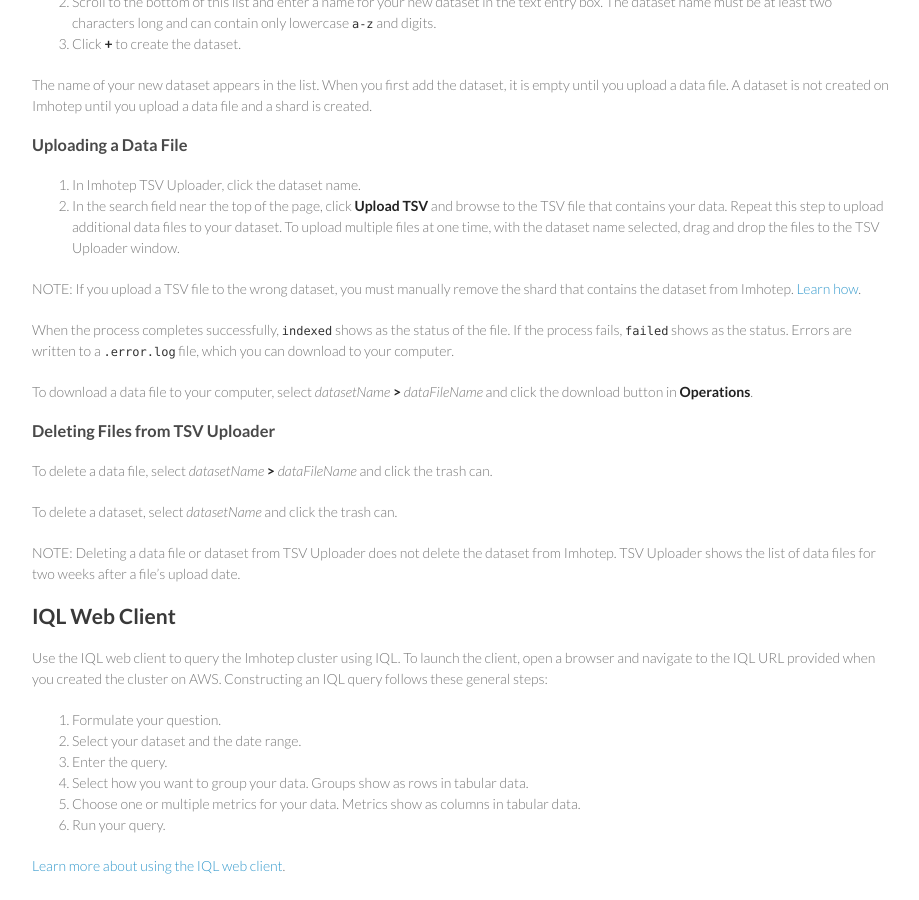
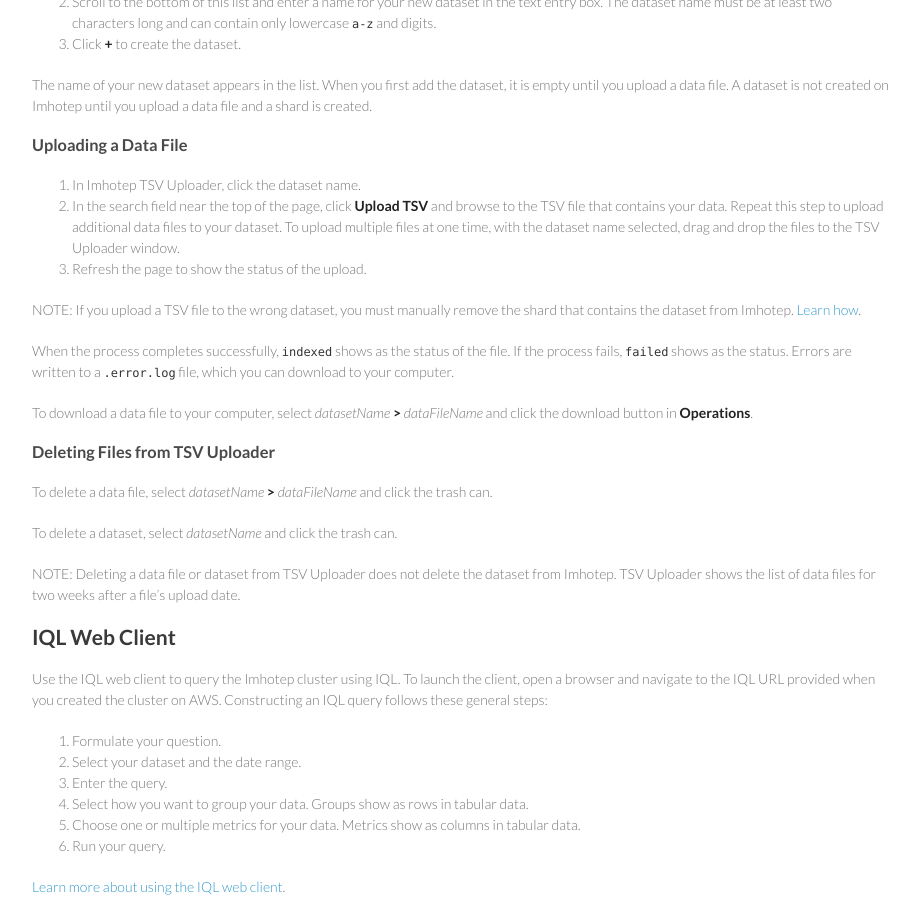
Before and after one commit to indeedeng/imhotep, a Jekyll site: the page built from docs/quick-start.md, in a window 1280 px wide and 900 px high, scrolled down 1963 px. Shown: the whole window, without its empty margins (294-1213 px from the left). Built offline with Jekyll 4.4.1, drawn with Linux system fonts in a browser that asks for light colours; Markdown is read by kramdown in place of the engine named in the settings.

Commit message:
added step to refresh for upload status

```diff
--- a/docs/quick-start.md
+++ b/docs/quick-start.md
@@ -100,6 +100,7 @@
 ### Uploading a Data File
 1. In Imhotep TSV Uploader, click the dataset name.
 2. In the search field near the top of the page, click **Upload TSV** and browse to the TSV file that contains your data. Repeat this step to upload additional data files to your dataset. To upload multiple files at one time, with the dataset name selected, drag and drop the files to the TSV Uploader window.
+3. Refresh the page to show the status of the upload.
 
 NOTE: If you upload a TSV file to the wrong dataset, you must manually remove the shard that contains the dataset from Imhotep. [Learn how]({{ site.baseurl }}/docs/troubleshooting).
 
```
